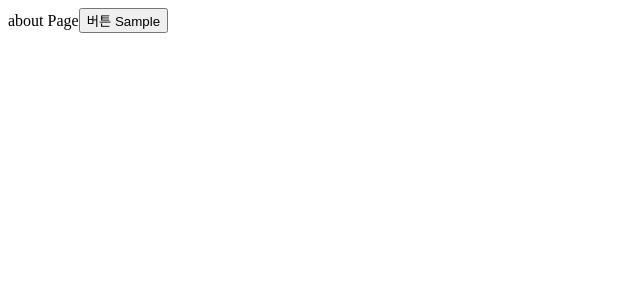
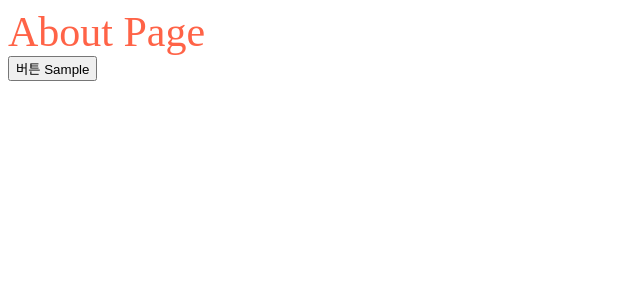
Before and after one commit to sat10am/fe-next-boiler-plate, a Next.js app: page /about in a window 1280 px wide. Shown: the top 300 px of the page, without its empty margins (0-640 px from the left). Built offline with nearby package versions, Linux system fonts and the light colour scheme.

Commit message:
feat: emotion( style 도구) 설정

```diff
--- a/pages/about.tsx
+++ b/pages/about.tsx
@@ -1,12 +1,19 @@
 import Button from '@/components/Button'
+import styled from '@emotion/styled'
 
-export default function About() {
+export default function AboutPage() {
   return (
     <div>
       <main>
-        about Page
+        <Title>About Page</Title>
         <Button onClick={() => {console.log('clicked')}}/>
       </main>
     </div>
   )
-}
+};
+
+
+const Title = styled.div`
+  color: tomato;
+  font-size: 42px;
+`;
```
Also changed, not shown: package.json (+8 -1 lines), .babelrc (added), components/Button.tsx (line endings or trailing spaces), 1 other file (tests, documents, lock files or other folders).
